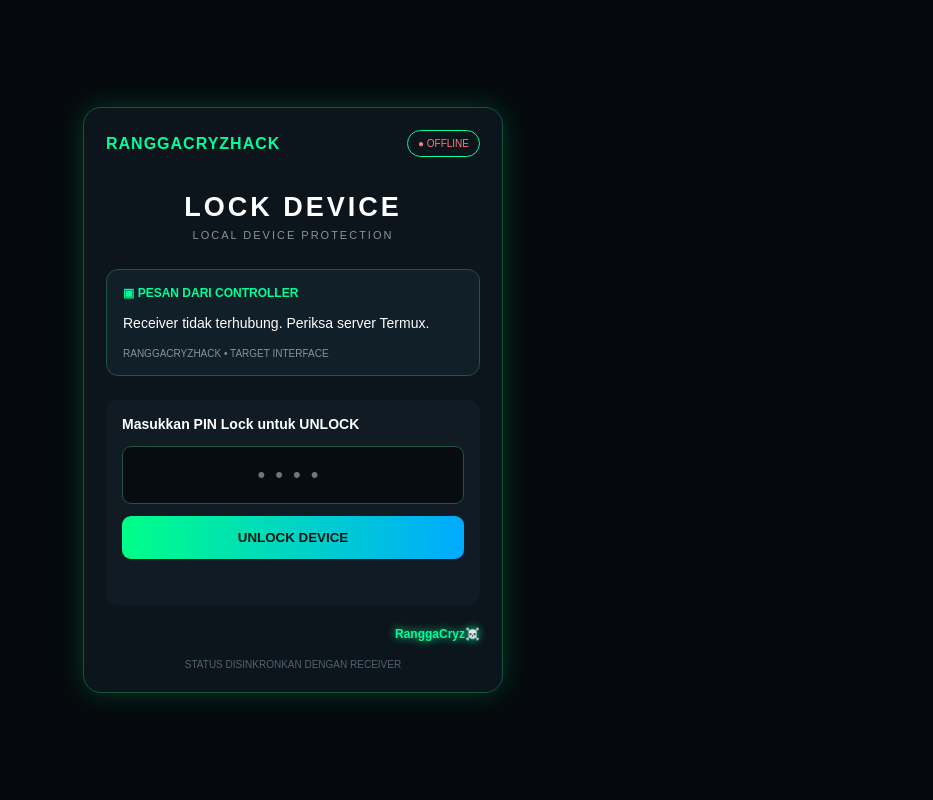
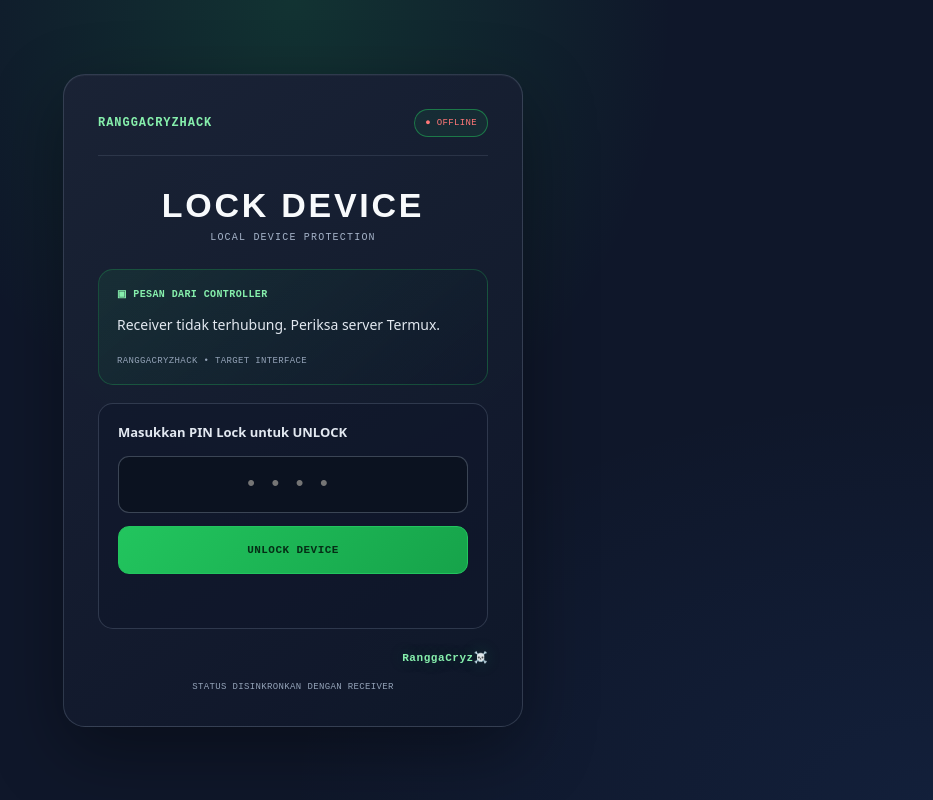
Before and after one commit to julliansyahrangga-sketch/ranggacryzhack-dual-control, a plain HTML site: page lock.html in a window 1280 px wide. Shown: the whole page, without its empty margins (347-1280 px from the left). Drawn offline with Linux system fonts and the light colour scheme; no server answers.

Commit message:
Refresh lock screen UI with UI/UX Pro Max design system

```diff
--- a/lock.html
+++ b/lock.html
@@ -27,6 +27,36 @@ button:active{transform:scale(.98)}
 #result{min-height:18px;text-align:center;font-size:12px;margin-top:12px;color:#ffb0b0;line-height:1.5}
 .brand{text-align:right;margin-top:22px;color:#00ff99;text-shadow:0 0 9px #00ff99;font-size:12px;font-weight:bold}
 .foot{text-align:center;color:#52636d;font-size:10px;margin-top:18px}
+
+/* UI/UX PRO MAX refresh — lock screen only; unlock API and existing controls retained */
+@import url('https://fonts.googleapis.com/css2?family=Fira+Code:wght@400;500;600;700&family=Fira+Sans:wght@400;500;600;700;800&display=swap');
+:root{color-scheme:dark;--bg:#0f172a;--panel:#1b2336;--line:rgba(148,163,184,.24);--green:#22c55e;--text:#f8fafc;--muted:#a4b2c7}
+*{box-sizing:border-box}
+body{padding:24px;background:radial-gradient(ellipse at 50% 0,rgba(34,197,94,.16),transparent 42%),radial-gradient(ellipse at 100% 100%,rgba(59,130,246,.08),transparent 36%),#0f172a;color:var(--text);font-family:'Fira Sans',system-ui,sans-serif}
+.card{width:min(100%,460px);padding:clamp(22px,5vw,34px);border:1px solid var(--line);border-radius:22px;background:linear-gradient(145deg,rgba(27,35,54,.96),rgba(15,23,42,.96));box-shadow:0 24px 70px rgba(0,0,0,.36),inset 0 1px rgba(255,255,255,.04)}
+.top{padding-bottom:18px;border-bottom:1px solid rgba(148,163,184,.16)}
+.logo{font-family:'Fira Code',monospace;font-size:12px;letter-spacing:.08em;color:#86efac}
+.status{font-family:'Fira Code',monospace;font-size:9px;letter-spacing:.04em;color:#86efac;border-color:rgba(34,197,94,.5);background:rgba(34,197,94,.08);padding:8px 10px}
+h1{font-family:'Fira Sans',sans-serif;font-size:clamp(26px,7vw,34px);font-weight:800;letter-spacing:.08em;margin:30px 0 7px}
+.sub{font-family:'Fira Code',monospace;color:#a4b2c7;font-size:10px;letter-spacing:.12em}
+.message{margin-top:26px;padding:18px;border:1px solid rgba(34,197,94,.27);border-radius:15px;background:linear-gradient(140deg,rgba(34,197,94,.09),rgba(15,23,42,.45))}
+.label{font-family:'Fira Code',monospace;font-size:10px;letter-spacing:.04em;color:#86efac}
+#message{font-size:14px;line-height:1.7;color:#e2e8f0;margin-top:13px;min-height:28px}
+.sender{font-family:'Fira Code',monospace;font-size:9px;letter-spacing:.04em;color:#94a3b8;margin-top:15px}
+.panel{margin-top:18px;padding:19px;border:1px solid var(--line);background:rgba(15,23,42,.55);border-radius:15px}
+.panel-title{font-size:13px;font-weight:700;margin-bottom:15px;color:#e2e8f0}
+input{min-height:54px;padding:15px;background:#0b1220;border:1px solid rgba(148,163,184,.35);border-radius:11px;color:#fff;text-align:center;font-family:'Fira Code',monospace;font-size:22px;letter-spacing:.5em;outline:none}
+input:focus{border-color:#22c55e;box-shadow:0 0 0 3px rgba(34,197,94,.14)}
+button{min-height:48px;width:100%;padding:14px;margin-top:13px;border:1px solid #22c55e;border-radius:11px;background:linear-gradient(135deg,#22c55e,#16a34a);color:#052e16;font-family:'Fira Code',monospace;font-size:11px;font-weight:700;letter-spacing:.04em;cursor:pointer;transition:filter .18s,transform .18s}
+button:hover{filter:brightness(1.08)}
+button:active{transform:scale(.99)}
+button:focus-visible,input:focus-visible{outline:2px solid #86efac;outline-offset:3px}
+#result{min-height:22px;text-align:center;font-size:12px;margin-top:13px;color:#fca5a5;line-height:1.6}
+.brand{text-align:right;margin-top:22px;color:#86efac;text-shadow:0 0 16px rgba(34,197,94,.25);font-family:'Fira Code',monospace;font-size:11px;letter-spacing:.05em}
+.foot{text-align:center;color:#94a3b8;font-family:'Fira Code',monospace;font-size:9px;letter-spacing:.04em;margin-top:18px}
+@media(max-width:420px){body{padding:14px}.card{border-radius:18px}.top{align-items:flex-start;flex-direction:column}.status{align-self:flex-start}}
+@media(prefers-reduced-motion:reduce){*,*::before,*::after{animation-duration:.01ms!important;transition-duration:.01ms!important}}
+
 </style>
 </head>
 <body>
```
